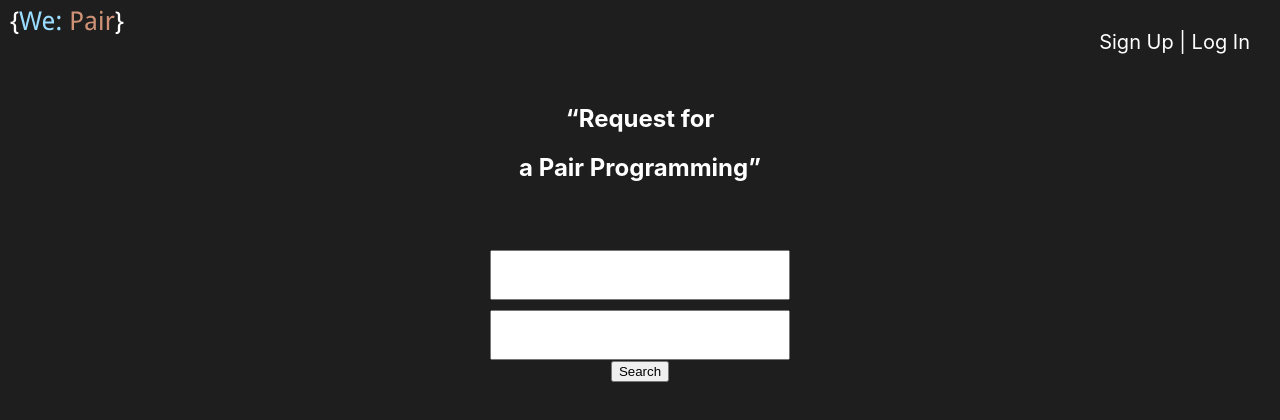
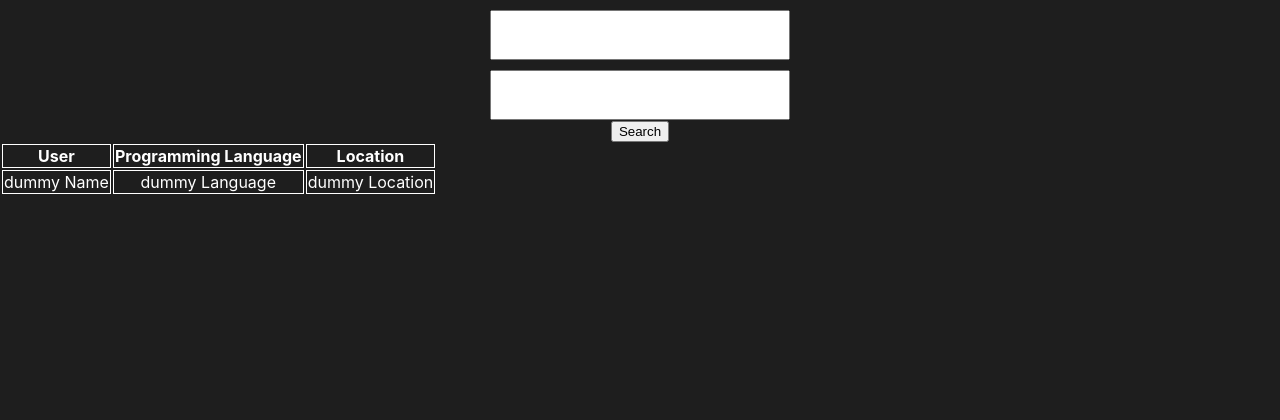
Before and after one commit to kodiri/we-pair, a React (Create React App) app: page /results in a window 1280 px wide. Shown: the top 420 px of the page. Built offline with nearby package versions, Linux system fonts and the light colour scheme.

Commit message:
Results table created and styled

```diff
--- a/package.json
+++ b/package.json
@@ -12,6 +12,7 @@
     "react": "^16.12.0",
     "react-dom": "^16.12.0",
     "react-router": "^5.1.2",
+    "react-router-dom": "^5.1.2",
     "react-scripts": "3.3.1"
   },
   "scripts": {
--- a/src/frontend/App.js
+++ b/src/frontend/App.js
@@ -1,19 +1,26 @@
 import React from 'react';
+import { BrowserRouter as Router, Route, Switch } from 'react-router-dom';
 import Header from './Header';
 import Search from './Search';
 import Calendar from './Calendar';
+import Results from './Results';
 import './App.css';
 
 function App() {
   return (
     <div className="App">
-      <Header />
       <body>
-        <Search search='language'/>
-        <Search search='location'/>
+        <Search search='language' />
+        <Search search='location' />
         <button className='searchbtn'>Search</button>
         <Calendar />
       </body>
+      <Router>
+        <Switch>
+          <Route exact path='/' component={Header} />
+          <Route exact path='/results' component={Results} />
+        </Switch>
+      </Router>
     </div>
   );
 }
--- /dev/null
+++ b/src/frontend/Results.css
@@ -0,0 +1,4 @@
+.resultsTable td, .resultsTable th{
+    color: white;
+    border: 1px solid white;
+}
--- /dev/null
+++ b/src/frontend/Results.js
@@ -0,0 +1,21 @@
+import React from 'react';
+import './Results.css';
+
+
+
+export default function Results() {
+        return (
+            <table className='resultsTable'>
+                <tr>
+                    <th>User</th>
+                    <th>Programming Language</th>
+                    <th>Location</th>
+                </tr>
+                <tr>
+                    <td>dummy Name</td>
+                    <td>dummy Language</td>
+                    <td>dummy Location</td>
+                </tr>
+            </table>
+        )
+}
```
Also changed, not shown: 1 other file (tests, documents, lock files or other folders).
